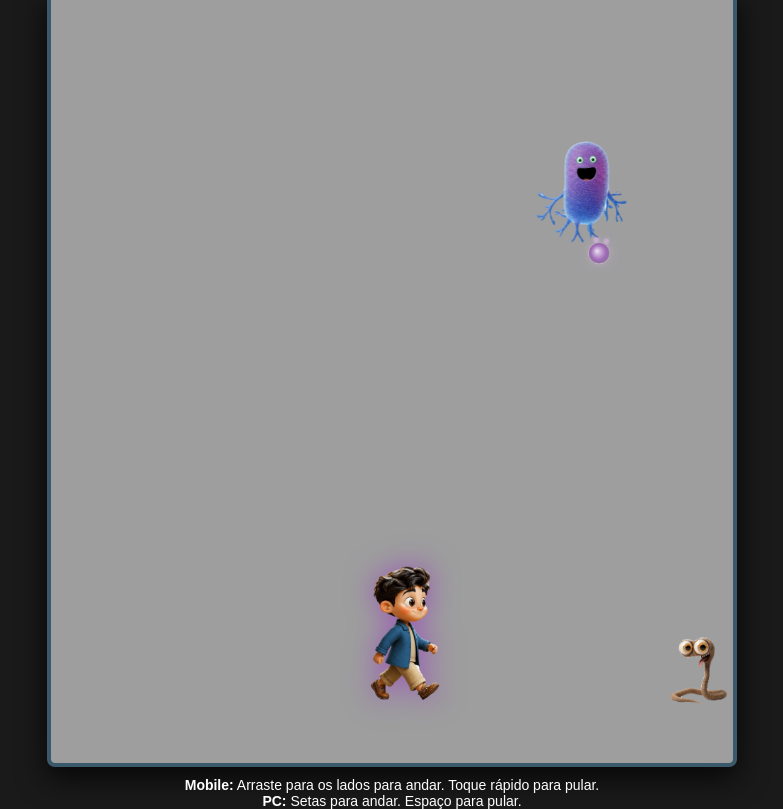
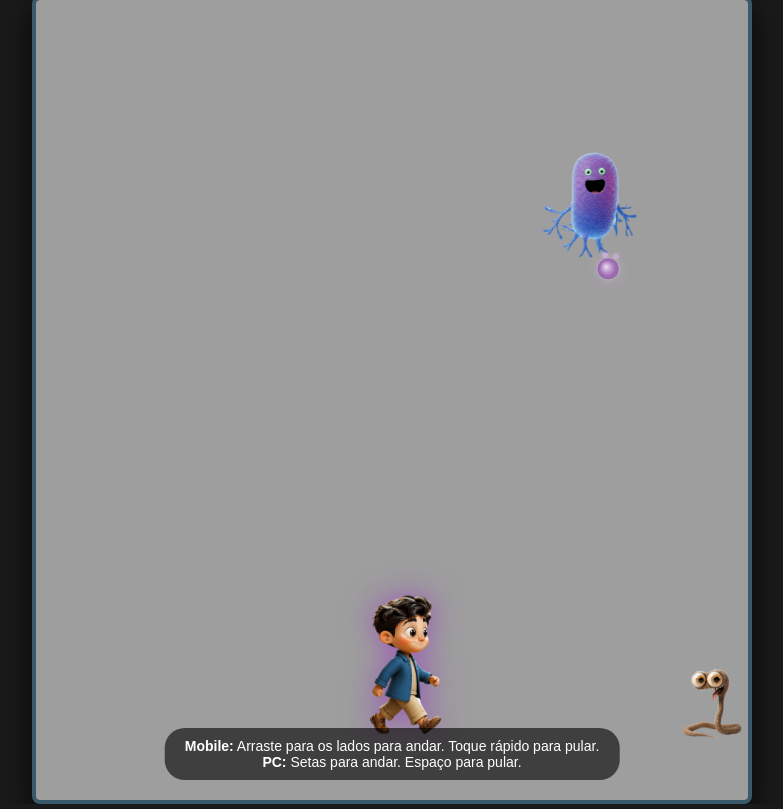
Before and after one commit to MarcoAntonioBarreiros/Miguelito-Arcade, a plain HTML site: page index.html in a window 1280 px wide. Shown: the whole page, without its empty margins (248-1031 px from the left). Drawn offline with Linux system fonts and the light colour scheme.

Commit message:
Update index.html

```diff
--- a/index.html
+++ b/index.html
@@ -23,22 +23,29 @@
             border-radius: 8px;
             box-shadow: 0 10px 30px rgba(0, 0, 0, 0.8);
 
-            /* ==========================================
-               RESPONSIVIDADE UNIVERSAL RETRATO
-               ========================================== */
-            max-height: 96vh; /* Ocupa no máximo 96% da altura da tela */
-            max-width: 96vw;  /* Não passa da largura do celular */
-            width: auto;      /* Mantém a proporção exata da arte */
+            /* Aumentamos para 100% da tela, já que o texto não empurra mais o canvas */
+            max-height: 100vh;
+            max-width: 100vw;
+            width: auto;
 
-            /* BLOQUEIA ações padrão do navegador mobile (como puxar para atualizar) */
             touch-action: none;
         }
 
         .instrucoes {
-            margin-top: 10px;
+            position: absolute; /* Tira o texto do fluxo normal da página e faz flutuar */
+            bottom: 20px; /* Posiciona flutuando no rodapé da tela */
+            left: 50%;
+            transform: translateX(-50%); /* Centraliza horizontalmente */
+
+            background-color: rgba(0, 0, 0, 0.6); /* Fundo escuro translúcido */
+            padding: 10px 20px;
+            border-radius: 20px; /* Bordas arredondadas estilo pílula */
             font-size: 14px;
             text-align: center;
-            padding: 0 10px;
+            z-index: 10;
+
+            /* Isso permite que o dedo do jogador arraste por cima do texto sem bugar o controle */
+            pointer-events: none;
         }
 
         /* Esconde as instruções longas de teclado em telas muito pequenas */
```
